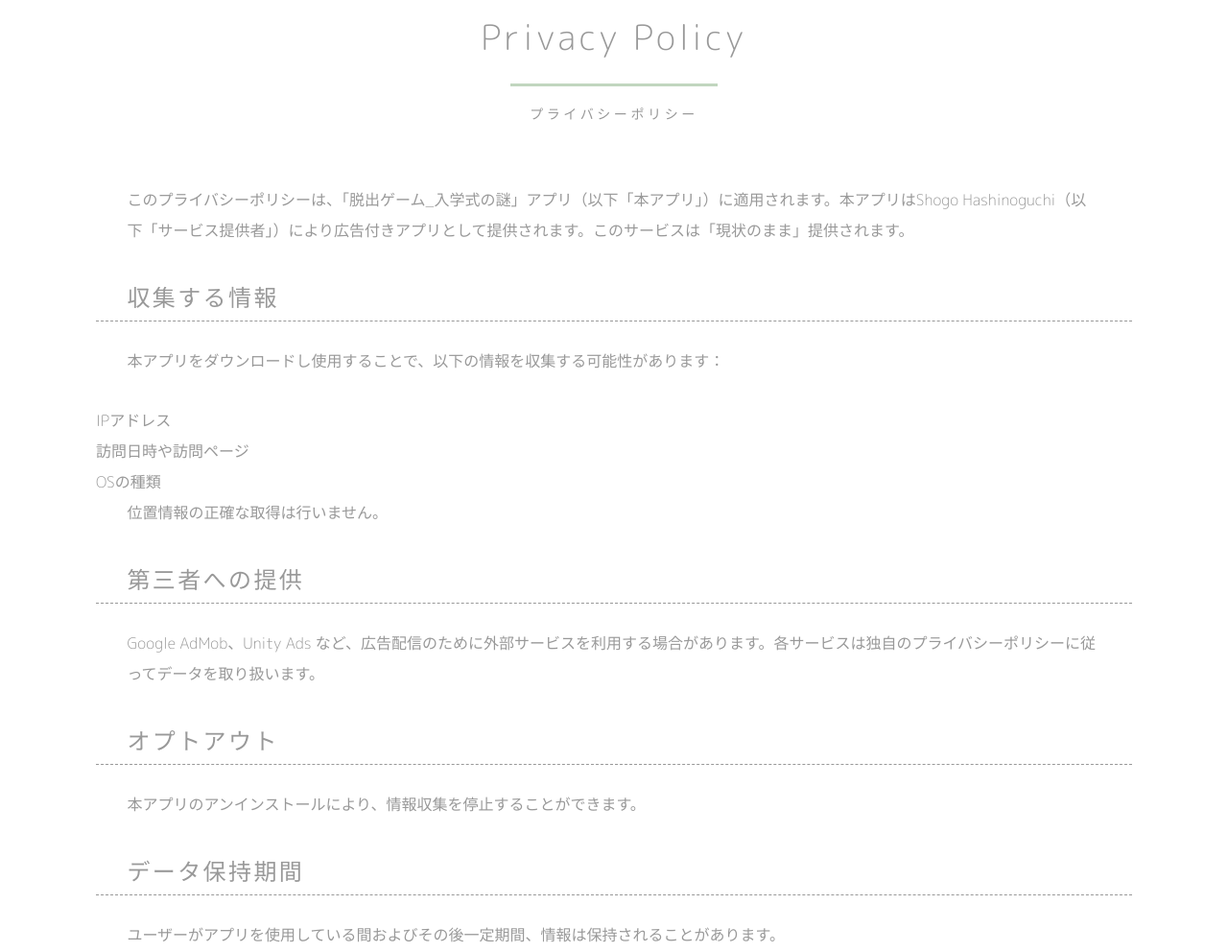
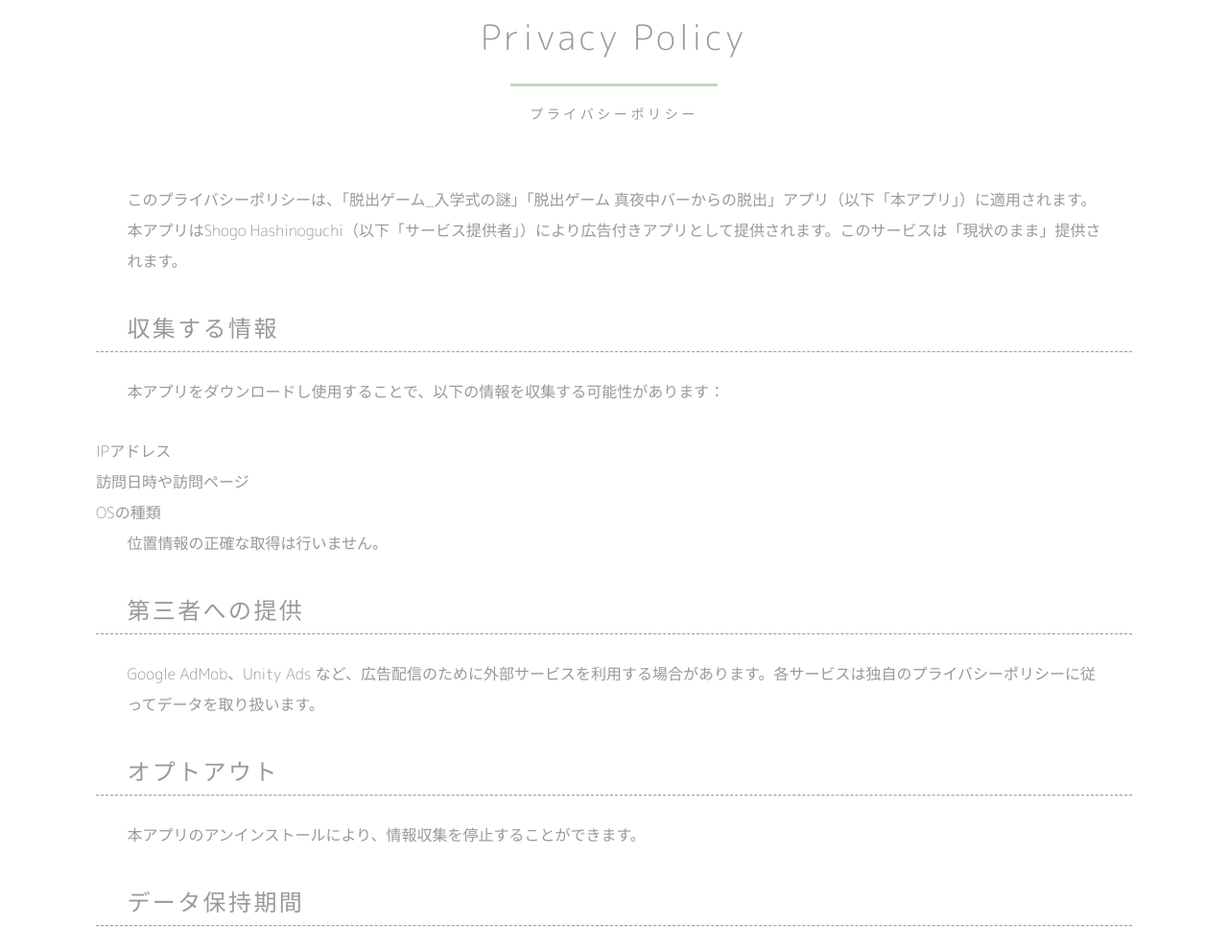
Before and after one commit to hurakan411/marketingURL, a plain HTML site: page index.html in a window 1280 px wide. Shown: the part 1885-2877 px from the top of the page at 96% size. Drawn offline with nearby package versions, Linux system fonts and the light colour scheme.

Commit message:
Update index.html

```diff
--- a/index.html
+++ b/index.html
@@ -71,7 +71,7 @@
 
 <section id="privacy">
 <h2>Privacy Policy<br><span>プライバシーポリシー</span></h2>
-<p>このプライバシーポリシーは、「脱出ゲーム_入学式の謎」アプリ（以下「本アプリ」）に適用されます。本アプリはShogo Hashinoguchi（以下「サービス提供者」）により広告付きアプリとして提供されます。このサービスは「現状のまま」提供されます。</p>
+<p>このプライバシーポリシーは、「脱出ゲーム_入学式の謎」「脱出ゲーム 真夜中バーからの脱出」アプリ（以下「本アプリ」）に適用されます。本アプリはShogo Hashinoguchi（以下「サービス提供者」）により広告付きアプリとして提供されます。このサービスは「現状のまま」提供されます。</p>
 <h3>収集する情報</h3>
 <p>本アプリをダウンロードし使用することで、以下の情報を収集する可能性があります：</p>
 <ul>
```
